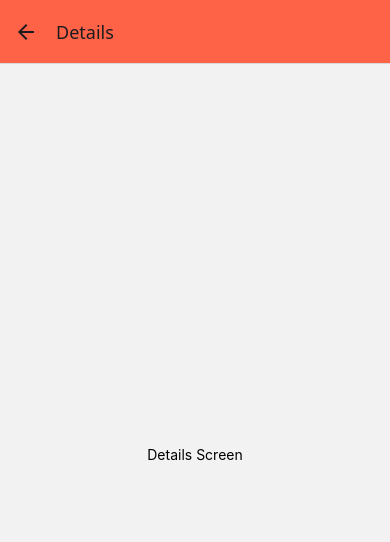
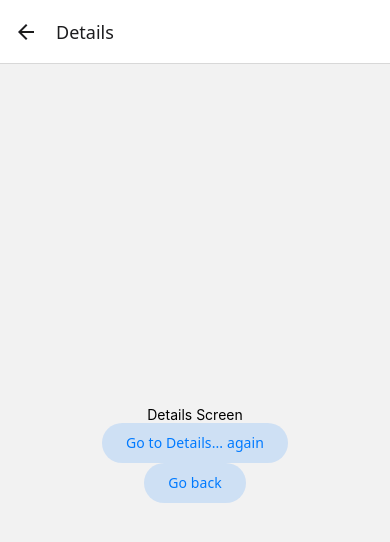
Before and after one commit to Jocelyn326/appdev2, a React Native app: screen / in a window 390 px wide. Both pictures are taken after a click on the button "Go to Details". Shown: the top 542 px of the page. Built offline with nearby package versions, Linux system fonts and the light colour scheme.

Commit message:
Done with going back section

```diff
--- a/App.tsx
+++ b/App.tsx
@@ -4,7 +4,7 @@ import {
   createStaticNavigation,
   useNavigation,
  } from '@react-navigation/native';
-import { createNativeStackNavigator } from '@react-navigation/native-stack';
+import { createNativeStackNavigator, NativeStackNavigationProp } from '@react-navigation/native-stack';
 import { Button } from '@react-navigation/elements'
 
 
@@ -21,10 +21,21 @@ function HomeScreen() {
   );
 }
 
+type RootStackParamList = {
+  Home: undefined;
+  Details: undefined;
+};
+
 function DetailsScreen() {
+  const navigation = useNavigation<NativeStackNavigationProp<RootStackParamList>>();
+
   return (
     <View style={{ flex: 1, alignItems: 'center', justifyContent: 'center' }}>
       <Text>Details Screen</Text>
+      <Button onPress={() => navigation.push('Details')}>
+        Go to Details... again
+      </Button>
+      <Button onPress={() => navigation.goBack()}>Go back</Button>
       </View>
   );
 }
@@ -33,10 +44,6 @@ function DetailsScreen() {
 const RootStack = createNativeStackNavigator({
 
   initialRouteName: 'Home',
-  screenOptions: {
-    headerStyle: { backgroundColor: 'tomato' },
-  },
-
   screens: {
     Home: HomeScreen,
     Details: DetailsScreen,
```
